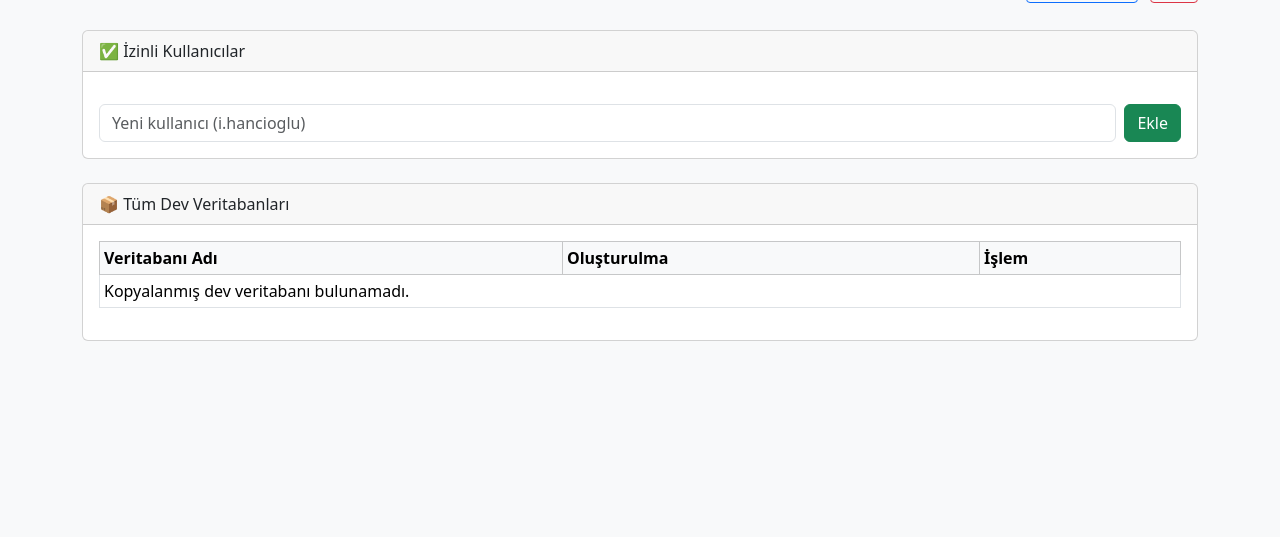
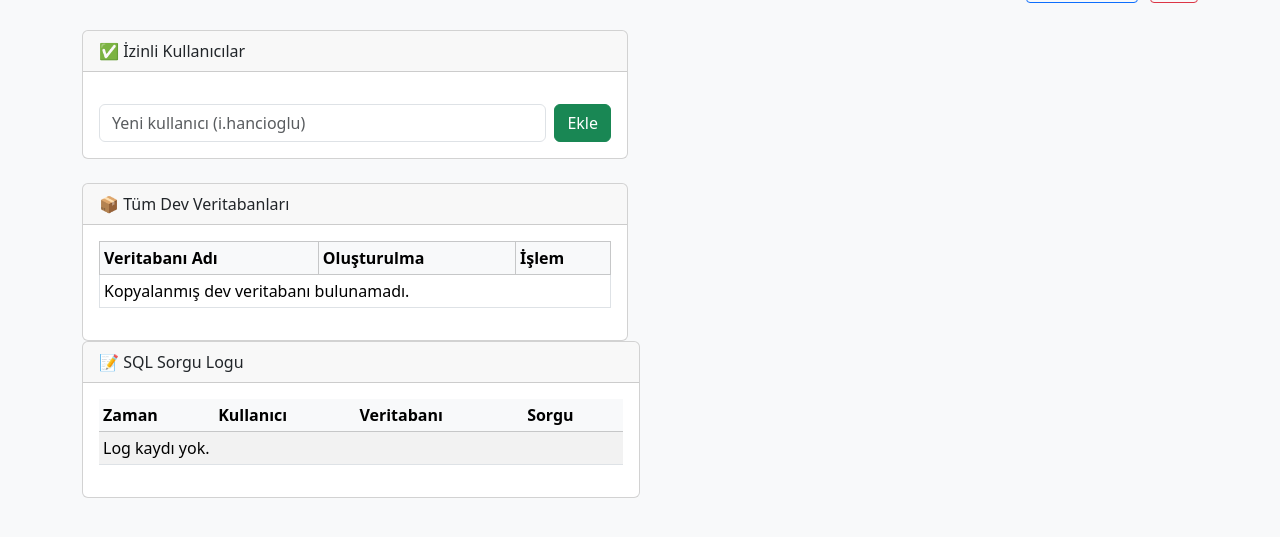
Before and after one commit to hihancioglu/dev-db-manager, a Flask app: template web/templates/admin.html in a window 1280 px wide. Shown: the part 136-673 px from the top of the page. Run offline with Flask 3, Linux system fonts and the light colour scheme; the template is opened without the code that fills it, so the values that code supplies are empty.

Commit message:
Add query log display in admin panel

```diff
--- a/web/templates/admin.html
+++ b/web/templates/admin.html
@@ -17,6 +17,8 @@
             <a href="/logout" class="btn btn-outline-danger btn-sm ms-2">Çıkış</a>
         </div>
     </div>
+    <div class="row">
+        <div class="col-md-6">
 
     <!-- ✅ Kullanıcı Listesi -->
     <div class="card mb-4">
@@ -116,6 +118,40 @@
                 </tbody>
             </table>
         </div>
+        </div>
+    </div>
+        </div>
+        <div class="col-md-6">
+            <div class="card">
+                <div class="card-header">📝 SQL Sorgu Logu</div>
+                <div class="card-body">
+                    <div class="table-responsive" style="max-height: 600px; overflow:auto;">
+                        <table class="table table-sm table-striped align-middle">
+                            <thead class="table-light">
+                                <tr>
+                                    <th>Zaman</th>
+                                    <th>Kullanıcı</th>
+                                    <th>Veritabanı</th>
+                                    <th>Sorgu</th>
+                                </tr>
+                            </thead>
+                            <tbody>
+                                {% for log in query_logs %}
+                                <tr>
+                                    <td>{{ log.ts }}</td>
+                                    <td>{{ log.user }}</td>
+                                    <td>{{ log.db }}</td>
+                                    <td>{{ log.query }}</td>
+                                </tr>
+                                {% else %}
+                                <tr><td colspan="4">Log kaydı yok.</td></tr>
+                                {% endfor %}
+                            </tbody>
+                        </table>
+                    </div>
+                </div>
+            </div>
+        </div>
     </div>
 </div>
 </body>
```
Also changed, not shown: tests/test_admin.py (added, +19 -0 lines), web/views.py (+20 -1 lines).
